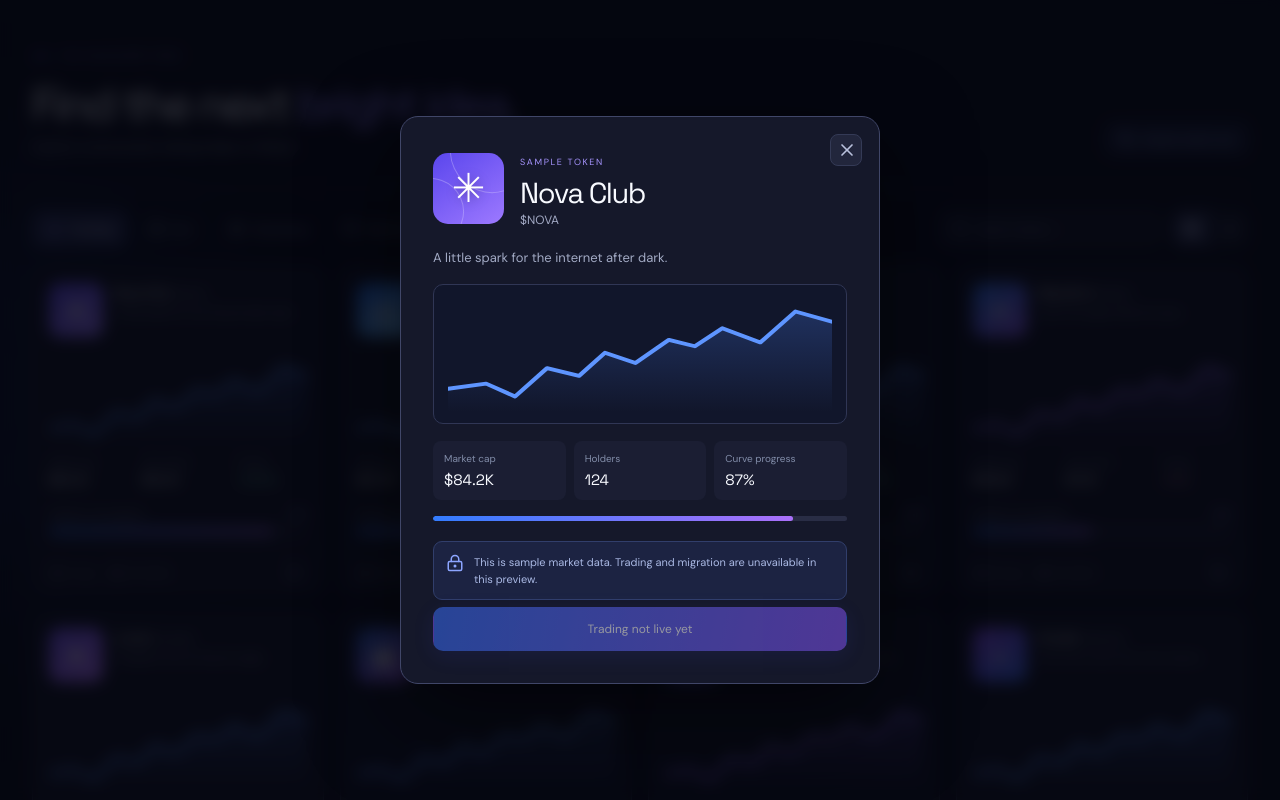
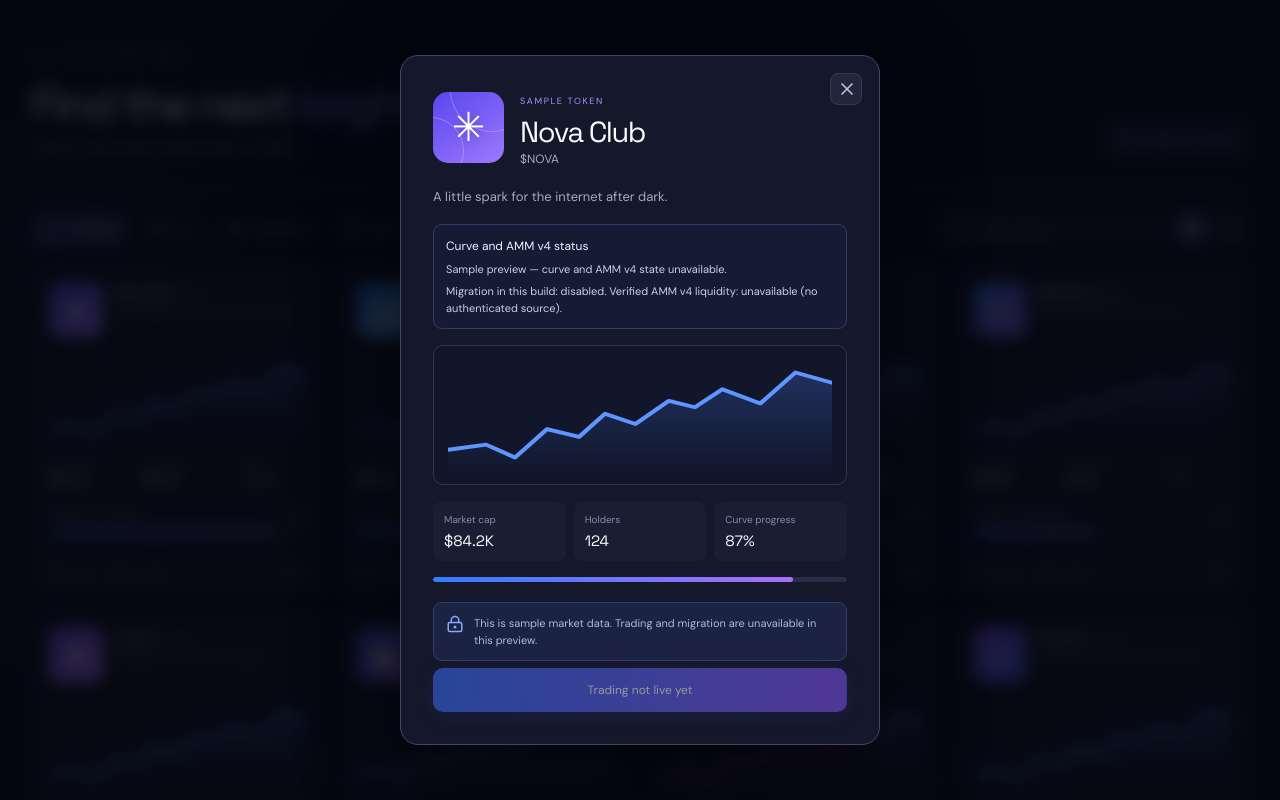
Before and after one commit to shawkkkkk/beam, a React (Vite) app in the folder web/: page / in a window 1280 px wide. Both pictures are taken after a click on the button 178 px from the left and 1228 px from the top of the page. Shown: the part 828-1628 px from the top of the page. Built offline with nearby package versions, Linux system fonts and the light colour scheme.

Commit message:
Show read-only AMM v4 status in preview

```diff
--- a/web/src/App.tsx
+++ b/web/src/App.tsx
@@ -24,6 +24,8 @@ import {
   Zap,
 } from "lucide-react";
 import { sampleTokens, type Token } from "./data";
+import { AMM_V4_BUILD_CAPABILITY, presentAmmV4 } from "./ammV4Presentation";
+import { sampleState } from "./indexerAdapter";
 import { localFeaturePlans } from "./localFeaturePresentation";
 import {
   getBrowserStorage,
@@ -74,6 +76,7 @@ function draftToken(draft: DraftRecord): Token {
 
 const chartPoints =
   "0,72 25,68 44,78 65,56 86,62 103,44 123,52 145,34 162,39 180,25 205,36 228,12 252,20";
+const previewLifecycle = sampleState(sampleTokens);
 
 function TokenArt({
   token,
@@ -264,6 +267,9 @@ function App() {
     ? drafts.find((draft) => draft.id === selected.id)
     : undefined;
   const selectedPlans = selectedDraft ? localFeaturePlans(selectedDraft) : [];
+  const selectedLifecycle = selected
+    ? presentAmmV4(previewLifecycle, selected.id)
+    : null;
 
   useEffect(() => {
     const storage = getBrowserStorage();
@@ -777,6 +783,25 @@ function App() {
                   </div>
                 </div>
                 <p className="detail-description">{selected.description}</p>
+                {selectedLifecycle && (
+                  <section
+                    className="amm-v4-status"
+                    role="region"
+                    aria-labelledby="amm-v4-status-heading"
+                  >
+                    <h3 id="amm-v4-status-heading">Curve and AMM v4 status</h3>
+                    <p>
+                      {selected.isDraft
+                        ? "Local draft — no token or bonding curve has been created."
+                        : selectedLifecycle.label}
+                    </p>
+                    <p>
+                      Migration in this build:{" "}
+                      {AMM_V4_BUILD_CAPABILITY.migration}. Verified AMM v4
+                      liquidity: unavailable (no authenticated source).
+                    </p>
+                  </section>
+                )}
                 {selectedPlans.length > 0 && (
                   <section
                     className="draft-options"
--- a/web/src/styles.css
+++ b/web/src/styles.css
@@ -1197,6 +1197,28 @@ textarea:focus-visible {
 .detail-description {
   margin: 20px 0 16px;
 }
+.amm-v4-status {
+  margin: 0 0 16px;
+  padding: 12px;
+  border: 1px solid #313e6b;
+  border-radius: 9px;
+  background: #151b35;
+  color: #c5d0ed;
+  font-size: 11px;
+  line-height: 1.5;
+  overflow-wrap: anywhere;
+}
+.amm-v4-status h3 {
+  color: #eef2ff;
+  font-size: 12px;
+  margin: 0 0 6px;
+}
+.amm-v4-status p {
+  margin: 0;
+}
+.amm-v4-status p + p {
+  margin-top: 6px;
+}
 .detail-chart {
   height: 140px;
   background: #11162b;
```
Also changed, not shown: web/tests/browser.mjs (+42 -0 lines).
